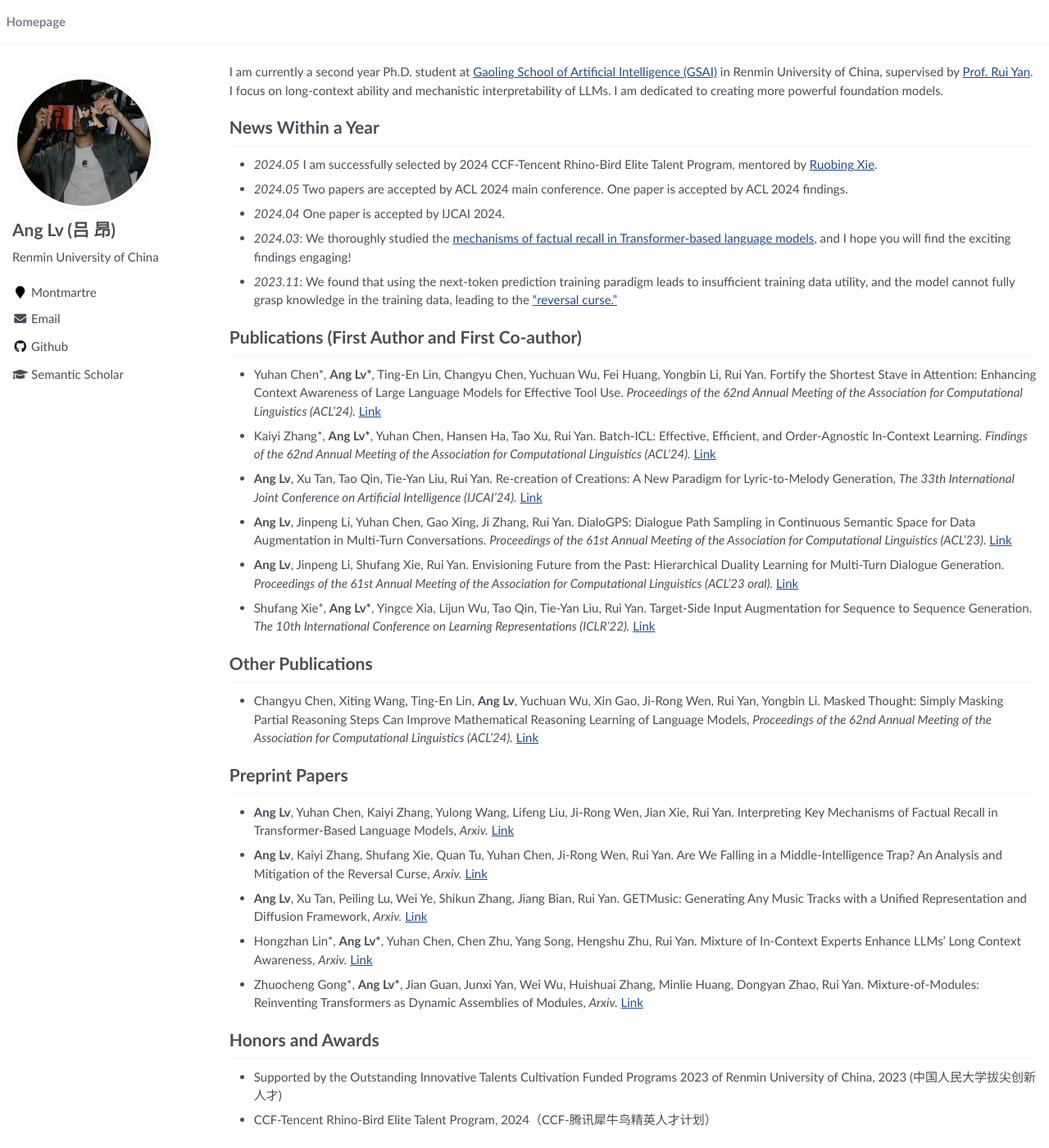
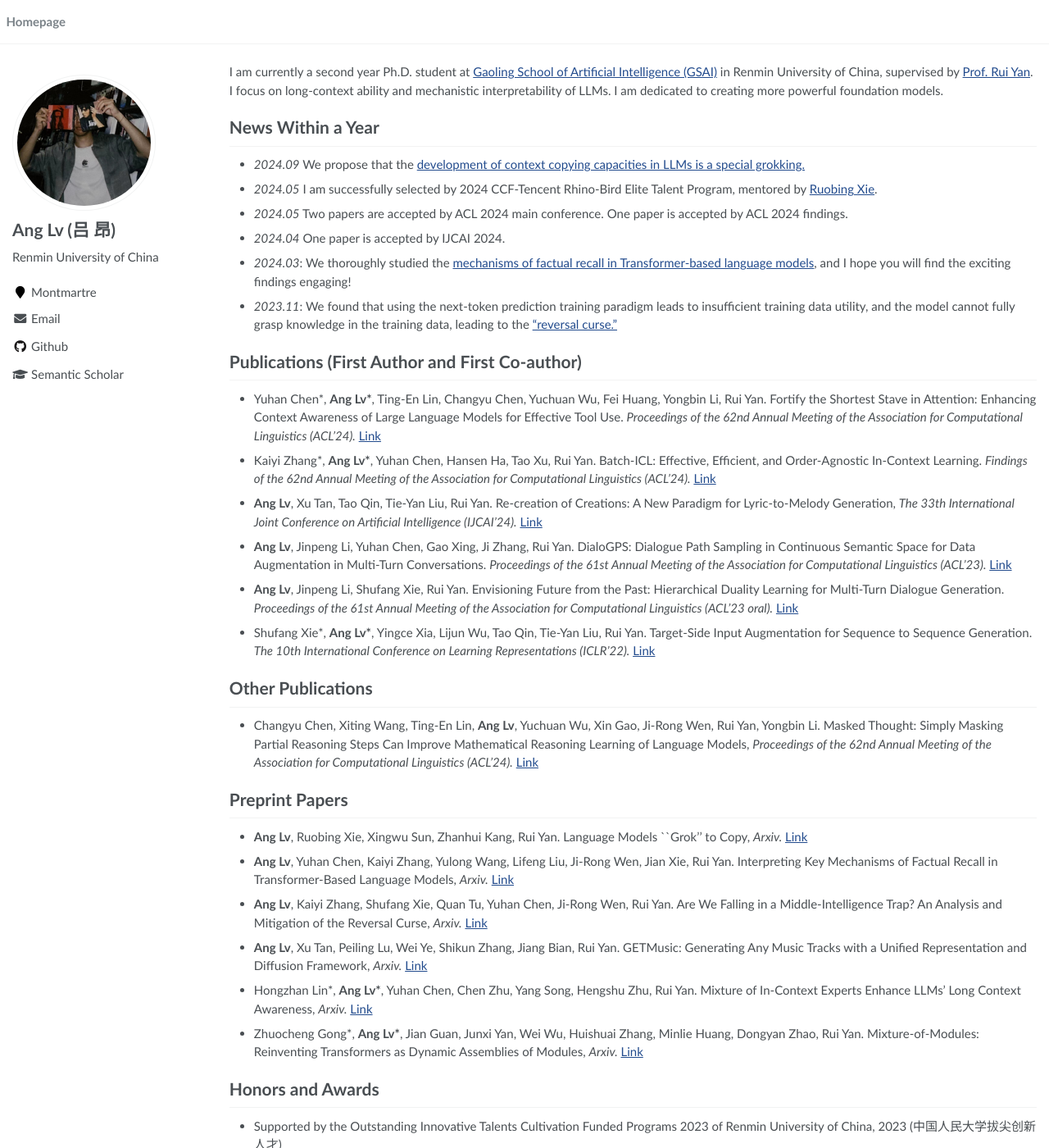
Before and after one commit to trestad/trestad.github.io, a Jekyll site: the page built from _pages/about.md, in a window 1280 px wide and 1400 px high. Shown: the whole window at 82% size. Built offline with Jekyll 4.4.1, drawn with Linux system fonts in a browser that asks for light colours.

Commit message:
Update about.md

```diff
--- a/_pages/about.md
+++ b/_pages/about.md
@@ -13,6 +13,8 @@ redirect_from:
 I am currently a second year Ph.D. student at [Gaoling School of Artificial Intelligence (GSAI)](http://ai.ruc.edu.cn/english/index.htm) in Renmin University of China, supervised by [Prof. Rui Yan](https://scholar.google.com/citations?user=eLw6g-UAAAAJ&hl=en). I focus on long-context ability and mechanistic interpretability of LLMs. I am dedicated to creating more powerful foundation models.
 
 # News Within a Year
+
+- *2024.09* We propose that the [development of context copying capacities in LLMs is a special grokking.](todo)
 
 - *2024.05* I am successfully selected by 2024 CCF-Tencent Rhino-Bird Elite Talent Program, mentored by [Ruobing Xie](https://ruobingxie.github.io/).
 
@@ -46,6 +48,8 @@ I am currently a second year Ph.D. student at [Gaoling School of Artificial Inte
 
 # Preprint Papers
 
+- **Ang Lv**, Ruobing Xie, Xingwu Sun, Zhanhui Kang, Rui Yan. Language Models ``Grok'' to Copy, *Arxiv.* [Link](todo)
+
 - **Ang Lv**, Yuhan Chen, Kaiyi Zhang, Yulong Wang, Lifeng Liu, Ji-Rong Wen, Jian Xie, Rui Yan. Interpreting Key Mechanisms of Factual Recall in Transformer-Based Language Models, *Arxiv.* [Link](https://arxiv.org/abs/2403.19521)
 
 - **Ang Lv**, Kaiyi Zhang, Shufang Xie, Quan Tu, Yuhan Chen, Ji-Rong Wen, Rui Yan. Are We Falling in a Middle-Intelligence Trap? An Analysis and Mitigation of the Reversal Curse, *Arxiv.* [Link](https://arxiv.org/abs/2311.07468)
```
